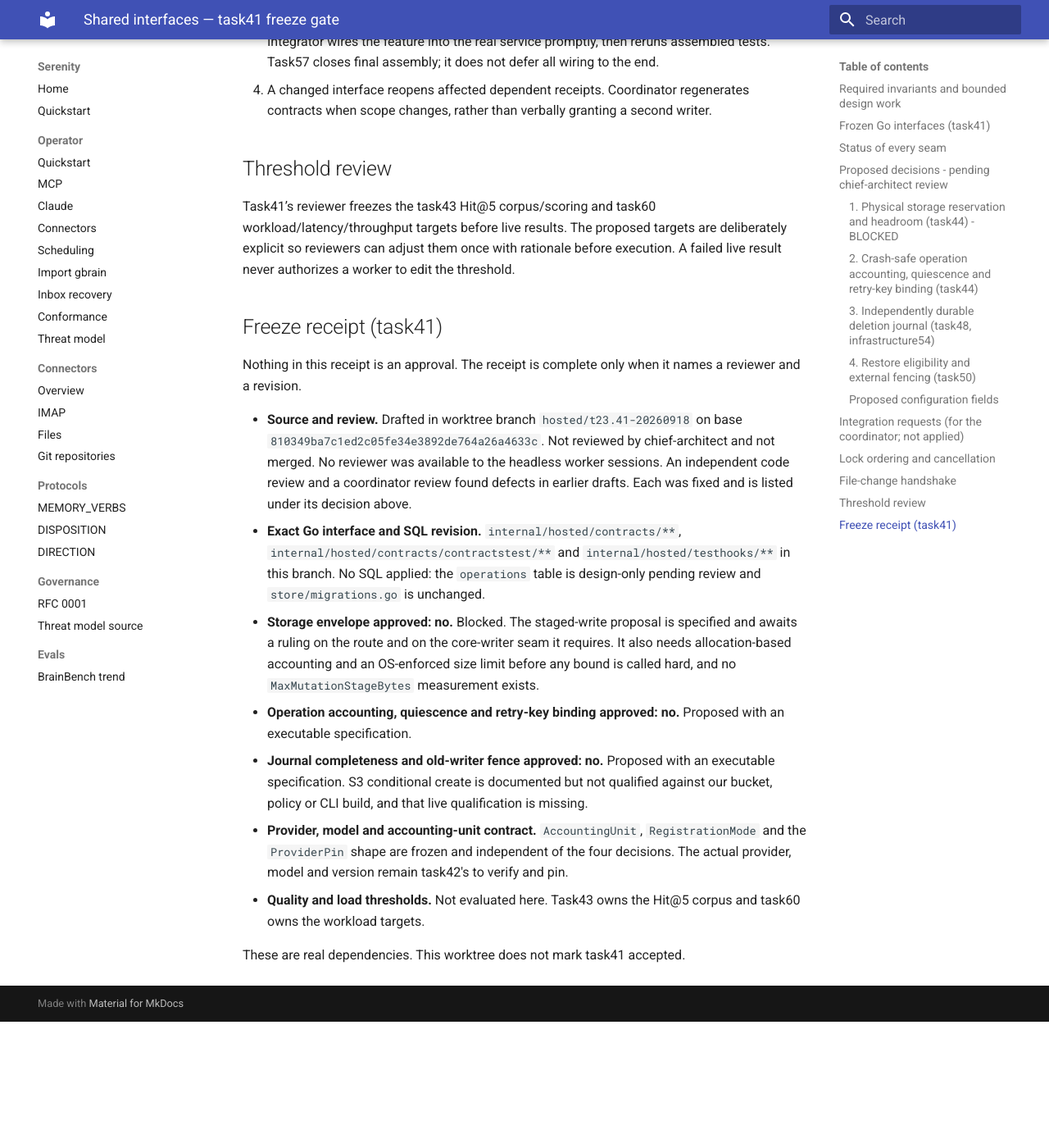
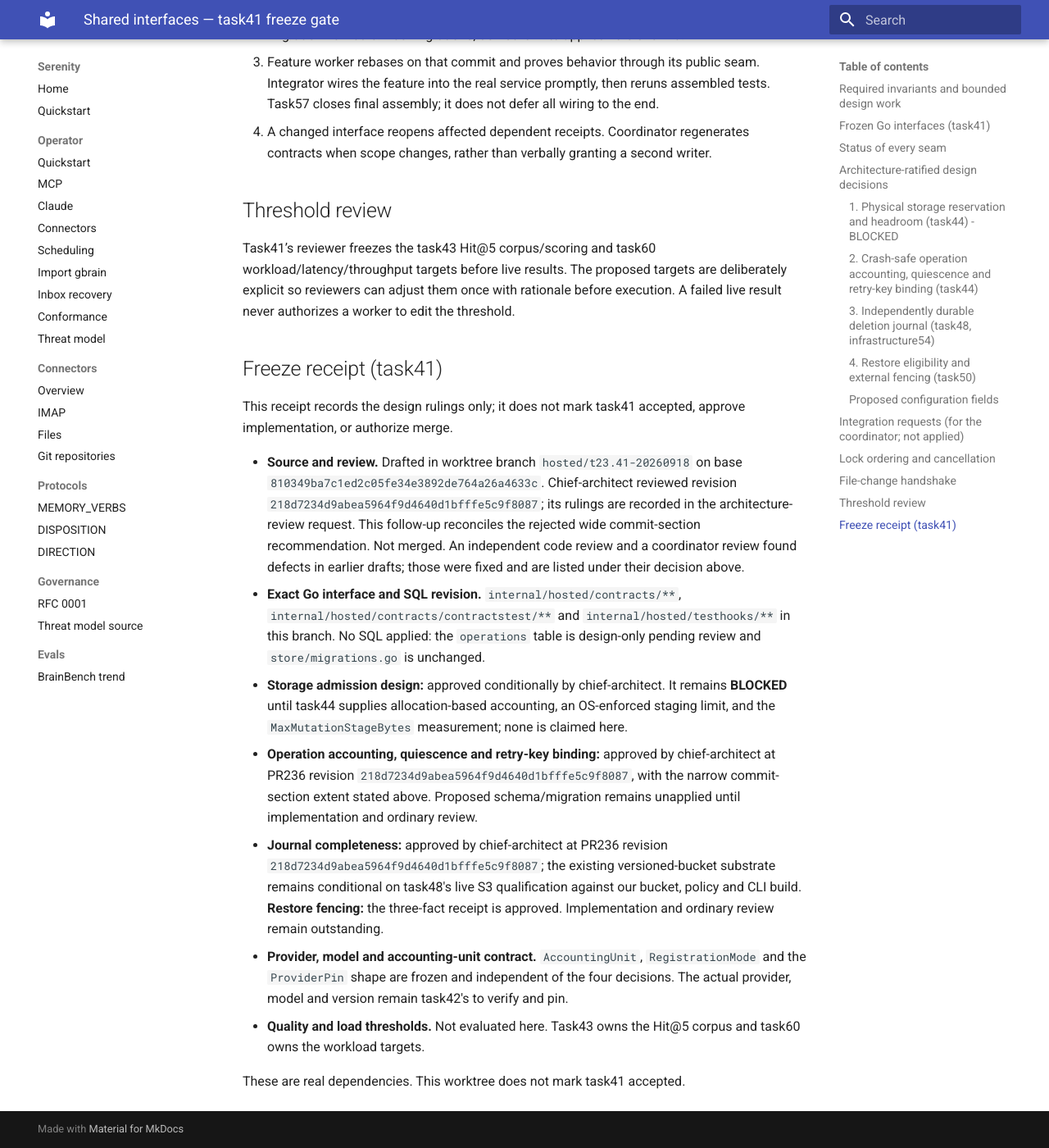
Before and after one commit to sirerun/serenity, an MkDocs documentation site: the page built from docs/launch/hosted-completion/interfaces.md, in a window 1280 px wide and 1400 px high, scrolled down 18327 px. Shown: the whole window at 82% size. Built offline with MkDocs 1.6.1 and Material for MkDocs 9.7.7, drawn with Linux system fonts in a browser that asks for light colours; before the commit the page ends 19573 px from its top, so only the background shows below that; some of the changed text lies outside the part shown.

Commit message:
docs(hosted): record architecture review rulings

```diff
--- a/docs/launch/hosted-completion/interfaces.md
+++ b/docs/launch/hosted-completion/interfaces.md
@@ -26,7 +26,7 @@
 
 ## Status of every seam
 
-Nothing below is approved by chief-architect. **FROZEN** means the Go signature is compiled and tested and does not depend on an open decision; **PROPOSED** means a concrete mechanism with an executable specification exists and awaits a named review; **BLOCKED** means dependent implementation must not start.
+Chief-architect reviewed the four design decisions at PR236 revision `218d7234d9abea5964f9d4640d1bfffe5c9f8087`; see the [ruling comment](https://github.com/sirerun/serenity/pull/236#issuecomment-5746461189) and the per-line receipt in `docs/launch/evidence/T23.41/architecture-review-request.md`. **FROZEN** means the Go signature is compiled and tested and does not depend on an open decision; **PROPOSED** means a concrete mechanism with an executable specification exists but still needs implementation and ordinary review; **BLOCKED** means dependent implementation must not start.
 
 | Seam | Status | Artifact | Executable specification |
 |---|---|---|---|
@@ -46,7 +46,7 @@ Compile-time conformance means a `var _ contracts.X = fakeX{}` assertion in `con
 
 This pass changed three shapes that an earlier draft of this document listed as frozen (`ManifestV2.JournalWatermark`, `RecoveryPlan.JournalWatermark` and `.Generation`, `RecoveryApplyResult.Fence`) because they carry the journal position and fence proof, which are open decisions. It also revised `ManifestV2` because an independent audit (finding D2, `launch-audit-pass2-handoff.md`) showed it could not hold what task49 step 1 and its roundtrip acceptance require. `ManifestV2` now has `ControlDB ArtifactRef` (relative path, length, SHA256), each non-empty brain's `Heads []BundleHead` (ref and object ID, strictly ascending by ref, none for an empty brain), and `Validate`. Every artifact path is a single safe path element, unique across the control database and bundles compared case-insensitively, and never `manifest.json`. `Validate` checks structure and internal consistency only. It does not prove the files exist or match, that the inventory equals the control database's, or that the manifest is authentic: task49 checks those. No field is reserved for an incremental-backup scheme, and the audit's suggestion to reserve `Kind` and `Base` was not taken. No package outside `contracts` imports any of these types, so no dependent receipt reopens. Task49 has not started and rebases on this shape.
 
-## Proposed decisions - pending chief-architect review
+## Architecture-ratified design decisions
 
 Each decision states what to adopt, the rules that make it checkable, what the previous draft got wrong, and the questions the reviewer must answer, with a recommendation. Names in code font are in `internal/hosted/contracts`. See `docs/launch/evidence/T23.41/architecture-review-request.md` for the per-decision approve/amend/reject form.
 
@@ -123,7 +123,7 @@ Each decision states what to adopt, the rules that make it checkable, what the p
 
 **Questions for the reviewer.**
 
-- *Commit-section extent.* The `remember` handler embeds through the provider and then writes; a section around the whole handler holds the fence across up to 60 seconds of provider I/O. **Recommended: accept it.** A slow embedding only defers that brain's reconciliation. Reject it only if task44 can split embedding from the write cheaply.
+- *Commit-section extent — chief-architect ruling.* The section begins at the first canonical byte and ends when `writer.Flush` returns. Embedding and other provider calls happen before it; the fence must not be held across provider I/O, which could defer reconciliation for up to 60 seconds. Task44 must enter the section immediately around the canonical write.
 - *Failed flush.* **Recommended:** task44 proposes a core-writer change so a failed `Flush` rolls back the working tree. Until then the checker's Unknown rule sends those rows to pending review.
 - *Operator path for pending review.* **Recommended:** a `serenity hosted operations review` command owned by task44 with CLI registration by the integrator, printing only opaque IDs and the stored evidence.
 - *Fingerprint fields for other mutations.* `forget`: the fact identifier. Owned by task44 in its freeze evidence.
@@ -262,13 +262,13 @@ Task41’s reviewer freezes the task43 Hit@5 corpus/scoring and task60 workload/
 
 ## Freeze receipt (task41)
 
-Nothing in this receipt is an approval. The receipt is complete only when it names a reviewer and a revision.
+This receipt records the design rulings only; it does not mark task41 accepted, approve implementation, or authorize merge.
 
-- **Source and review.** Drafted in worktree branch `hosted/t23.41-20260918` on base `810349ba7c1ed2c05fe34e3892de764a26a4633c`. Not reviewed by chief-architect and not merged. No reviewer was available to the headless worker sessions. An independent code review and a coordinator review found defects in earlier drafts. Each was fixed and is listed under its decision above.
+- **Source and review.** Drafted in worktree branch `hosted/t23.41-20260918` on base `810349ba7c1ed2c05fe34e3892de764a26a4633c`. Chief-architect reviewed revision `218d7234d9abea5964f9d4640d1bfffe5c9f8087`; its rulings are recorded in the architecture-review request. This follow-up reconciles the rejected wide commit-section recommendation. Not merged. An independent code review and a coordinator review found defects in earlier drafts; those were fixed and are listed under their decision above.
 - **Exact Go interface and SQL revision.** `internal/hosted/contracts/**`, `internal/hosted/contracts/contractstest/**` and `internal/hosted/testhooks/**` in this branch. No SQL applied: the `operations` table is design-only pending review and `store/migrations.go` is unchanged.
-- **Storage envelope approved: no.** Blocked. The staged-write proposal is specified and awaits a ruling on the route and on the core-writer seam it requires. It also needs allocation-based accounting and an OS-enforced size limit before any bound is called hard, and no `MaxMutationStageBytes` measurement exists.
-- **Operation accounting, quiescence and retry-key binding approved: no.** Proposed with an executable specification.
-- **Journal completeness and old-writer fence approved: no.** Proposed with an executable specification. S3 conditional create is documented but not qualified against our bucket, policy or CLI build, and that live qualification is missing.
+- **Storage admission design:** approved conditionally by chief-architect. It remains **BLOCKED** until task44 supplies allocation-based accounting, an OS-enforced staging limit, and the `MaxMutationStageBytes` measurement; none is claimed here.
+- **Operation accounting, quiescence and retry-key binding:** approved by chief-architect at PR236 revision `218d7234d9abea5964f9d4640d1bfffe5c9f8087`, with the narrow commit-section extent stated above. Proposed schema/migration remains unapplied until implementation and ordinary review.
+- **Journal completeness:** approved by chief-architect at PR236 revision `218d7234d9abea5964f9d4640d1bfffe5c9f8087`; the existing versioned-bucket substrate remains conditional on task48's live S3 qualification against our bucket, policy and CLI build. **Restore fencing:** the three-fact receipt is approved. Implementation and ordinary review remain outstanding.
 - **Provider, model and accounting-unit contract.** `AccountingUnit`, `RegistrationMode` and the `ProviderPin` shape are frozen and independent of the four decisions. The actual provider, model and version remain task42's to verify and pin.
 - **Quality and load thresholds.** Not evaluated here. Task43 owns the Hit@5 corpus and task60 owns the workload targets.
 
```
Also changed, not shown: docs/adr/017-hosted-operation-and-recovery-contracts.md (added, +90 -0 lines), docs/launch/evidence/T23.41/architecture-review-request.md (+23 -23 lines).
